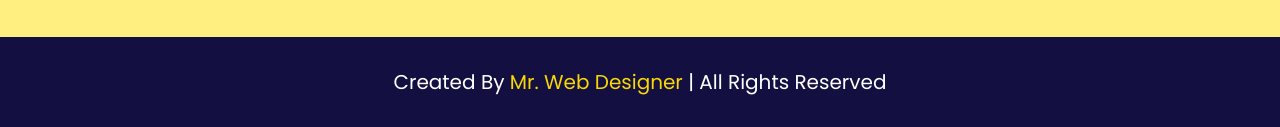
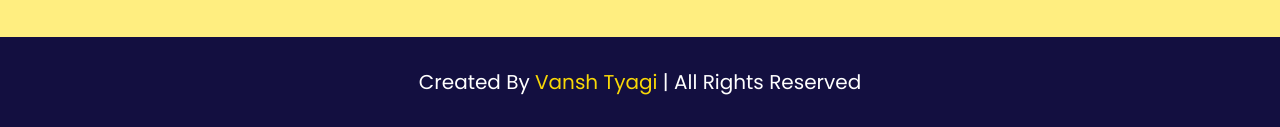
Before and after one commit to VTverse/CarVue, a plain HTML site: page CarVue/index.html in a window 1280 px wide. Shown: the part 5097-5224 px from the top of the page. Drawn offline with nearby package versions, Linux system fonts and the light colour scheme.

Commit message:
Update index.html

```diff
--- a/CarVue/index.html
+++ b/CarVue/index.html
@@ -615,7 +615,7 @@
 
     </section>
 
-    <div class="credit"> created by <span>mr. web designer</span> | all rights reserved </div>
+    <div class="credit"> created by <span>Vansh Tyagi</span> | all rights reserved </div>
 
 </footer>
 
```
